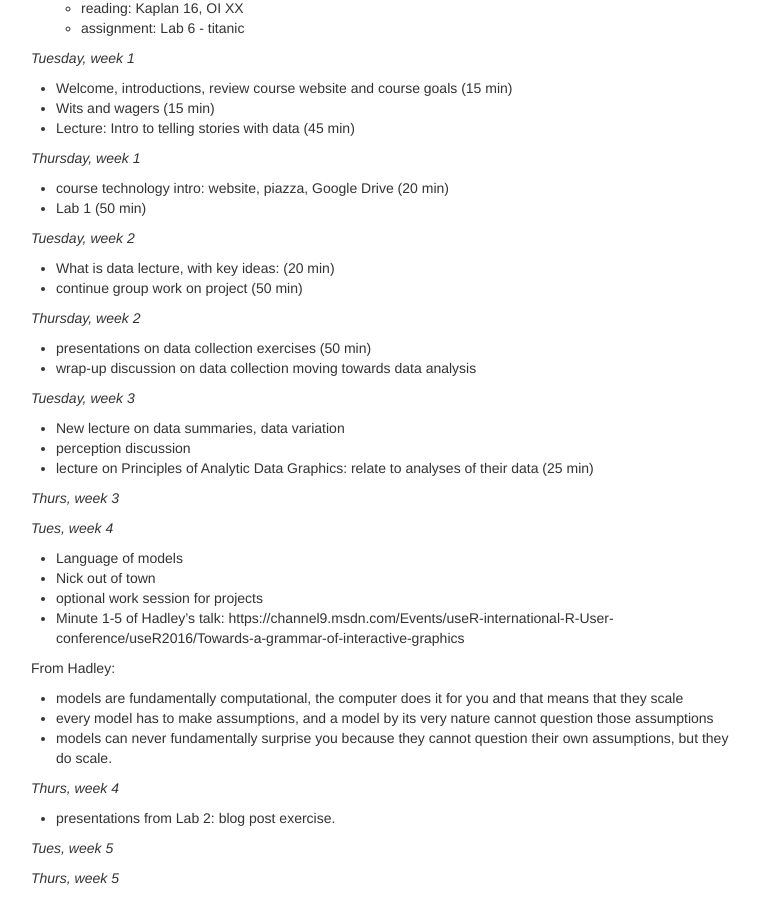
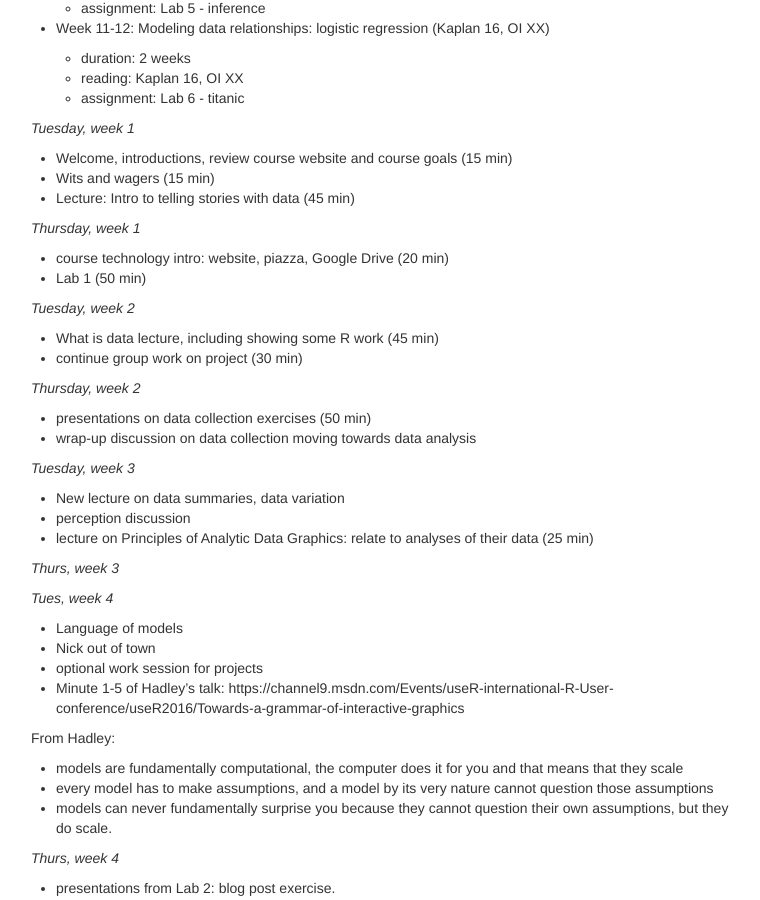
Before and after one commit to nickreich/data-stories, a Jekyll site: the page built from pages/instructor-schedule.md, in a window 1280 px wide and 900 px high, scrolled down 684 px. Shown: the whole window, without its empty margins (259-1019 px from the left). Built offline with Jekyll 4.4.1, drawn with Linux system fonts in a browser that asks for light colours.

Commit message:
updated instructor schedule.

```diff
--- a/pages/instructor-schedule.md
+++ b/pages/instructor-schedule.md
@@ -5,27 +5,39 @@
 ---
 
 Units:
+
  - Week 1-2: Data/design of experiments/collecting data to tell a story
+
     - duration: 2 weeks
     - reading: Kaplan 1-2
     - assignment: Lab 1 - experiment design and data collection on students
+
  - Week 3: Summarizing and visualizing data
+
     - duration: 1 week
     - reading: Kaplan 3, data viz readings
     - assignment: Lab 2 - Blog post exercise.
+
  - Week 4-5: Introduction to models
+
     - duration: 2 weeks
     - reading: Kaplan 4, 6
     - assignment: Lab 3 - iPod lab
+
  - Week 6-7: Modeling data relationships: linear regression (Kaplan 7-10, OI XX)
+
     - duration: 2 weeks
     - reading: Kaplan 7-10, OI XX
     - assignment: Lab 4  - mix of adapted SLR/MLR/fev labs from OI
+
  - Week 8: Exam and catch-up
+
  - Week 9-10: Testing Hypotheses with models / Weighing evidence from models (Kaplan 11-15)
+
     - duration: 2 weeks
     - reading: Kaplan 11-15
     - assignment: Lab 5 - inference
+
  - Week 11-12: Modeling data relationships: logistic regression (Kaplan 16, OI XX)
     - duration: 2 weeks
     - reading: Kaplan 16, OI XX
@@ -45,8 +57,8 @@
 
 _Tuesday, week 2_
 
- - What is data lecture, with key ideas: (20 min)
- - continue group work on project (50 min)
+ - What is data lecture, including showing some R work (45 min)
+ - continue group work on project (30 min)
 
 _Thursday, week 2_
 
```
